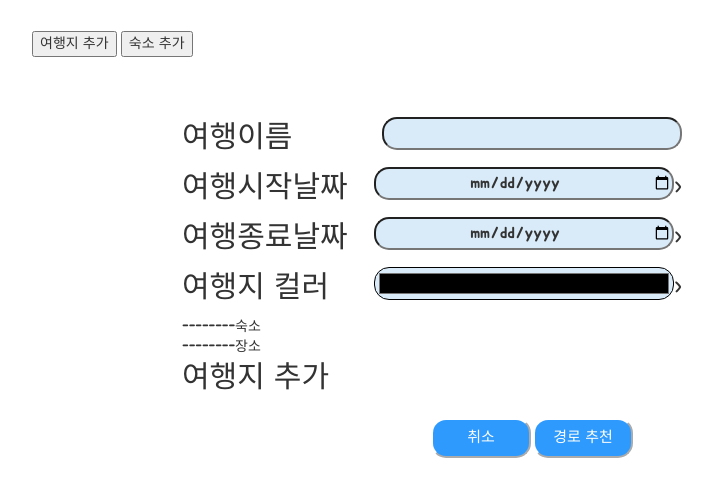
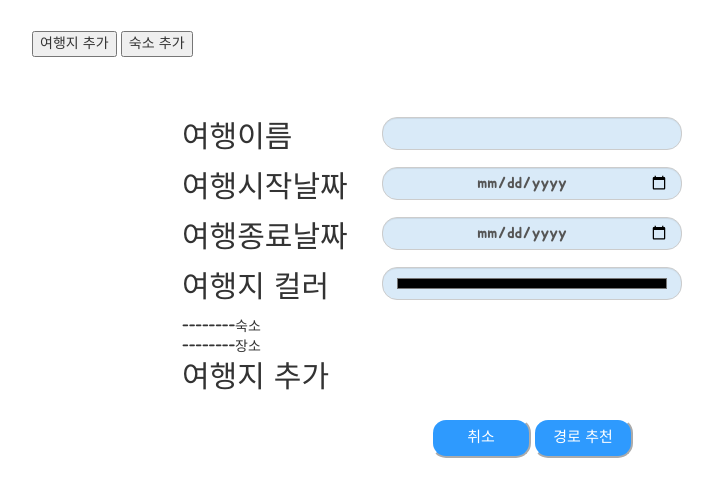
Before and after one commit to soyeonnnb/climbers_planned, a Django app: page /travels/createtravel/ in a window 1280 px wide. Shown: the part 622-1121 px from the top of the page, without its empty margins (108-821 px from the left). Run offline with Django 4.2, Linux system fonts and the light colour scheme; the visitor is signed in with stand-in values (Sample User, id 1); a map, chart or similar area stays blank; some libraries are stand-ins or nearby versions.

Commit message:
feat: form 오류

```diff
--- a/templates/travels/createtravel.html
+++ b/templates/travels/createtravel.html
@@ -32,23 +32,23 @@
 <button type="button" id="lodging_button">숙소 추가</button>
 
 <div class="table">
-    <form action="" method="post">
+    <form action="" method="POST">
         {%csrf_token%}
         <div class="add-check-table">
             <span class="textline">여행이름</span>
-            <input type="text" class="textbar">
+            {{travelform.name}}
         </div>
         <div class="add-check-table">
             <span class="textline">여행시작날짜</span>
-            <input type="date" class="textbar" value={{travelform.start_date}}>
+            {{travelform.start_date}}
         </div>
         <div class="add-check-table">
             <span class="textline">여행종료날짜</span>
-            <input type="date" class="textbar" value={{travelform.end_date}}>
+            {{travelform.end_date}}
         </div>
         <div class="add-check-table">
             <span class="textline">여행지 컬러</span>
-            <input type="color" class="textbar" value={{travelform.color}}>
+            {{travelform.color}}
         </div>
 
         --------숙소
--- a/travels/forms.py
+++ b/travels/forms.py
@@ -20,13 +20,20 @@ class TravelModelForm(forms.ModelForm):
         }
 
         widgets = {
+            "name": forms.TextInput(attrs={"class": "form-control textbar"}),
             "start_date": forms.DateInput(
-                attrs={"class": "form-control", "rows": 4, "type": "date"}
+                attrs={"class": "form-control textbar", "rows": 4, "type": "date"}
             ),
             "end_date": forms.DateInput(
-                attrs={"class": "form-control", "rows": 4, "type": "date"}
+                attrs={"class": "form-control textbar", "rows": 4, "type": "date"}
             ),
-            "color": forms.TextInput(attrs={"type": "color"}),
+            "color": forms.TextInput(
+                attrs={
+                    "class": "form-control textbar",
+                    "type": "color",
+                    "rows": 4,
+                }
+            ),
         }
 
 
```
